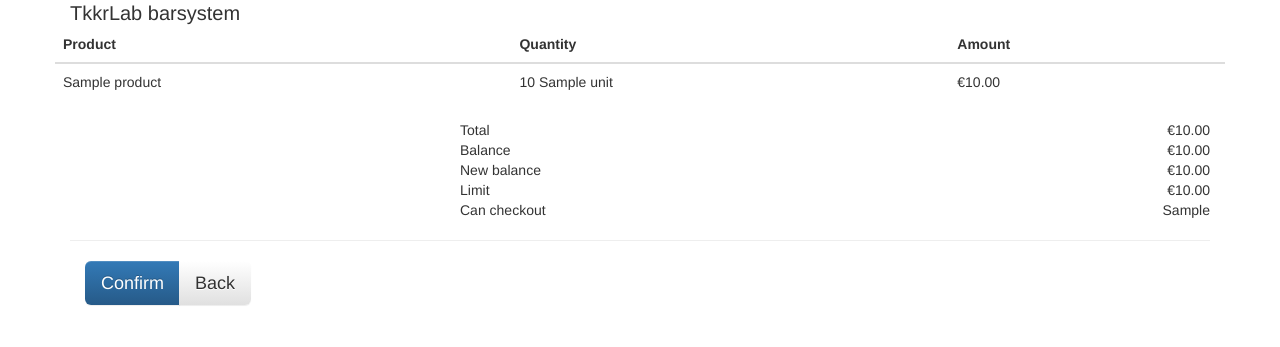
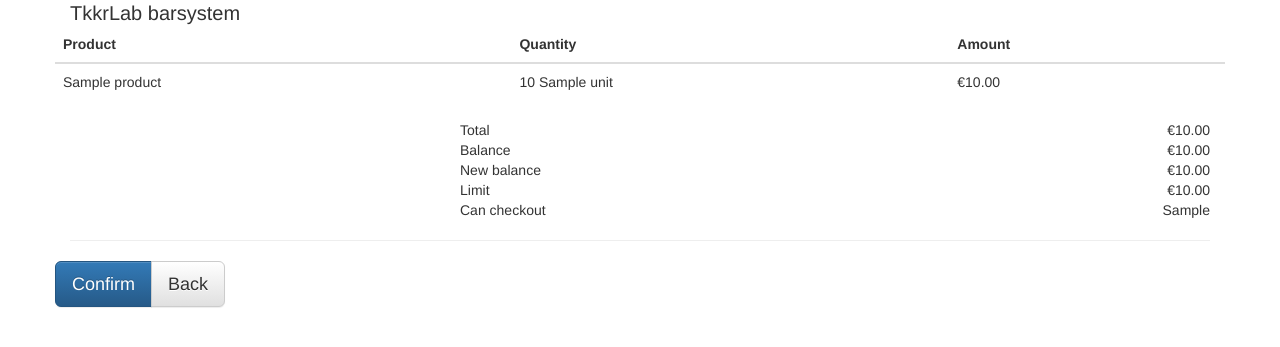
Before and after one commit to TkkrLab/barsystem, a Django app: template barsystem_gui/templates/barsystem/products_confirm.html in a window 1280 px wide. Shown: the top 347 px of the page. Run offline with Django 3.2, Linux system fonts and the light colour scheme; the template is opened without the code that fills it: most values are stand-ins (such as "Sample title", 1, 10 or a date in 2020); some libraries are stand-ins or nearby versions.

Commit message:
Make checkout buttons look better.

```diff
--- a/barsystem_gui/templates/barsystem/products_confirm.html
+++ b/barsystem_gui/templates/barsystem/products_confirm.html
@@ -70,9 +70,11 @@
 <hr />
 <form method="post" action="{% url 'products_confirm' %}">
 {% csrf_token %}
-<div class="buttons btn-group col-xs-12 col-sm-12 col-md-12 col-lg-12">
-	<button class="btn btn-primary btn-lg" type="submit" name="action" value="confirm"{% if not checkout_permitted %} disabled="disabled"{% endif %}>{% trans 'Confirm' %}</button>
-	<button class="btn btn-default btn-lg" type="submit" name="action" value="back">{% trans 'Back' %}</button>
+<div class="row">
+	<div class="btn-group">
+		<button class="btn btn-primary btn-lg" type="submit" name="action" value="confirm"{% if not checkout_permitted %} disabled="disabled"{% endif %}>{% trans 'Confirm' %}</button>
+		<button class="btn btn-default btn-lg" type="submit" name="action" value="back">{% trans 'Back' %}</button>
+	</div>
 </div>
 </form>
 </div>
```
